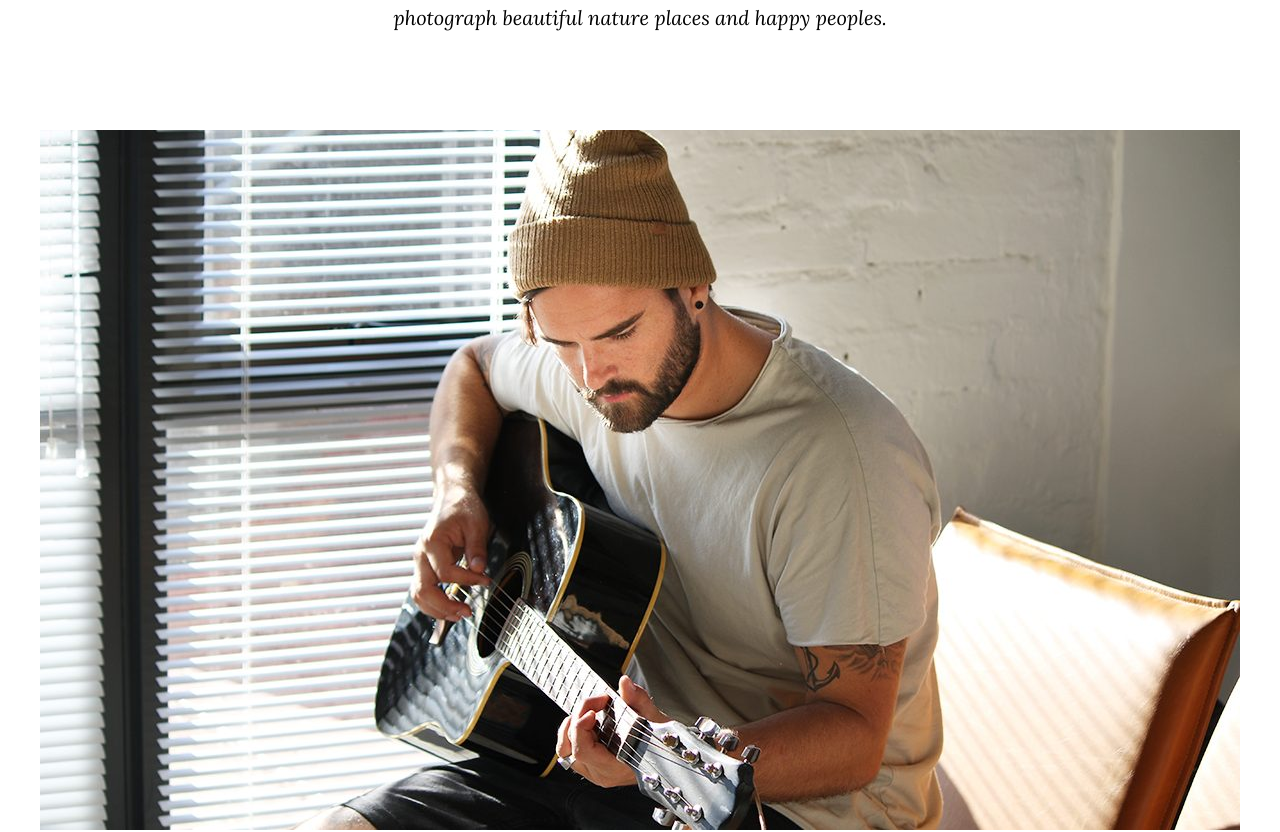
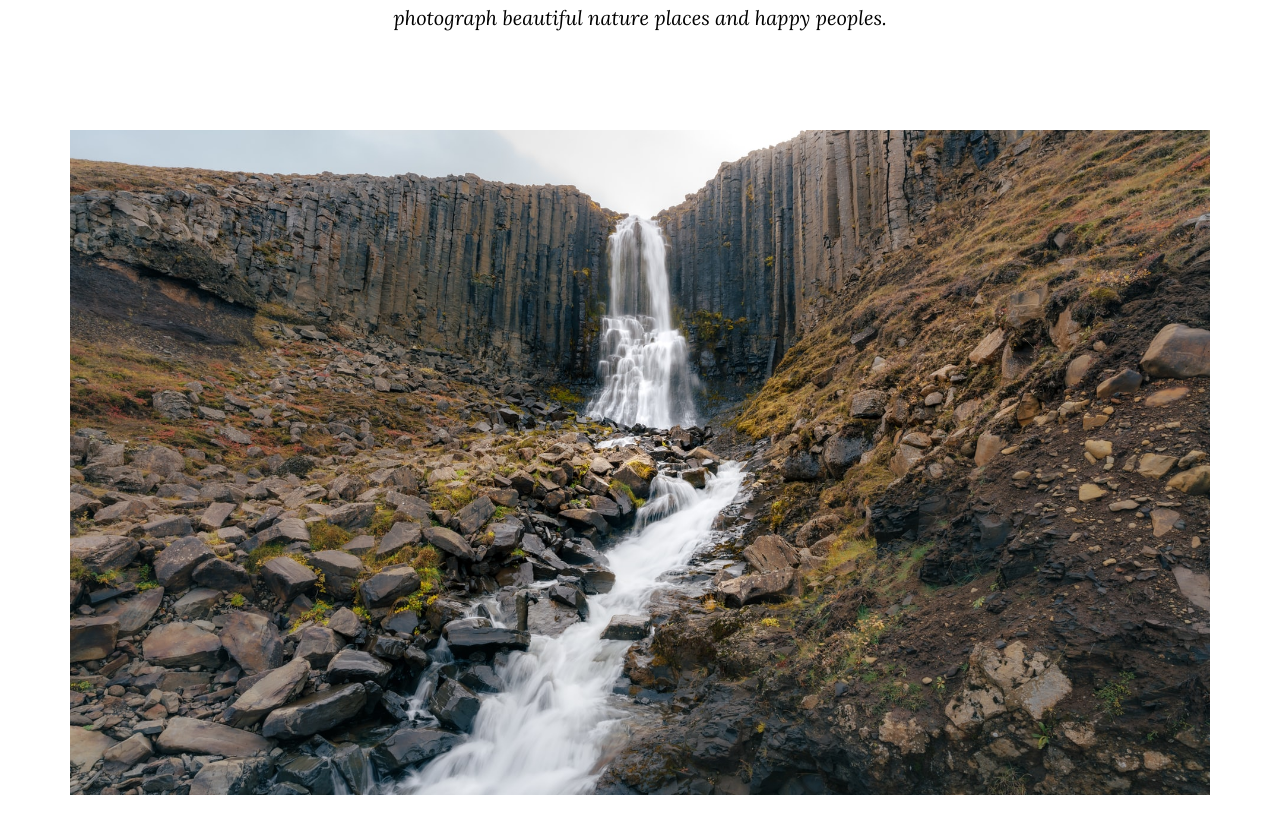
Before and after one commit to statichunt/techfeed-nextjs, a Next.js app: page / in a window 1280 px wide. Shown: the part 502-1334 px from the top of the page. Built offline with nearby package versions, Linux system fonts and the light colour scheme.

Commit message:
responsive all the pages

```diff
--- a/posts/find love copy.md
+++ b/posts/find love copy.md
@@ -4,7 +4,7 @@ title : 'Love & Romance'
 heading : 'A SHORT TRIP TO NEBRASKA'
 date: 'November 24, 2021'
 author: 'Mark Dinn'
-image : '/image/02.jpg'
+image : '/image/image1.jpg'
 content : 'My first true love happened when I was a student at Shaw University in Raleigh NC and I must say it was a wonderful experience. She was a freshman, and she was so beautiful with caramel skin and soft dark eyes. She had a sweet slim frame .'
 category : 'love romance'
 ---
--- a/styles/globals.css
+++ b/styles/globals.css
@@ -23,10 +23,10 @@
     px-4
     sm:px-10
      w-full
-     md:w-5/6
-     lg:w-full
-     sm:w-10/12
-     xl:w-full
+     md:max-w-720
+     lg:max-w-980
+     sm:max-w-620
+     xl:max-w-1220
 
      flex
      justify-center
--- a/tailwind.config.js
+++ b/tailwind.config.js
@@ -88,7 +88,14 @@ module.exports = {
       width: {
         'input-field': '48%',
         'about-content':'60%',
-        'blog-width':'28%'
+        'blog-width':'33.33%'
+      },
+      maxWidth: {
+        "620":"620px",
+        "720":"720px",
+        "980":"980px",
+        "1220":"1220px"
+
       }
 
     },
```
Also changed, not shown: public/image/image1.jpg (added).
